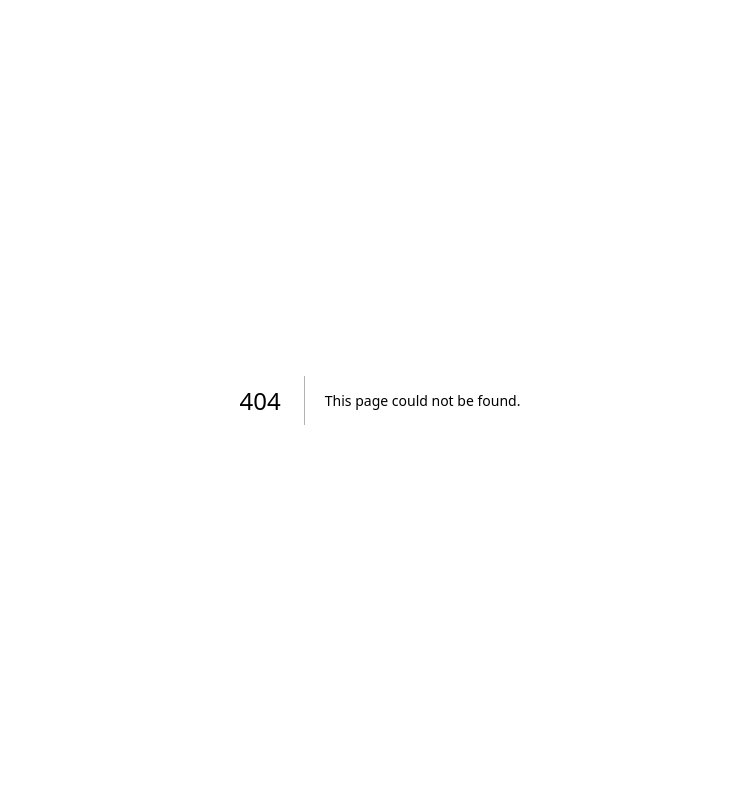
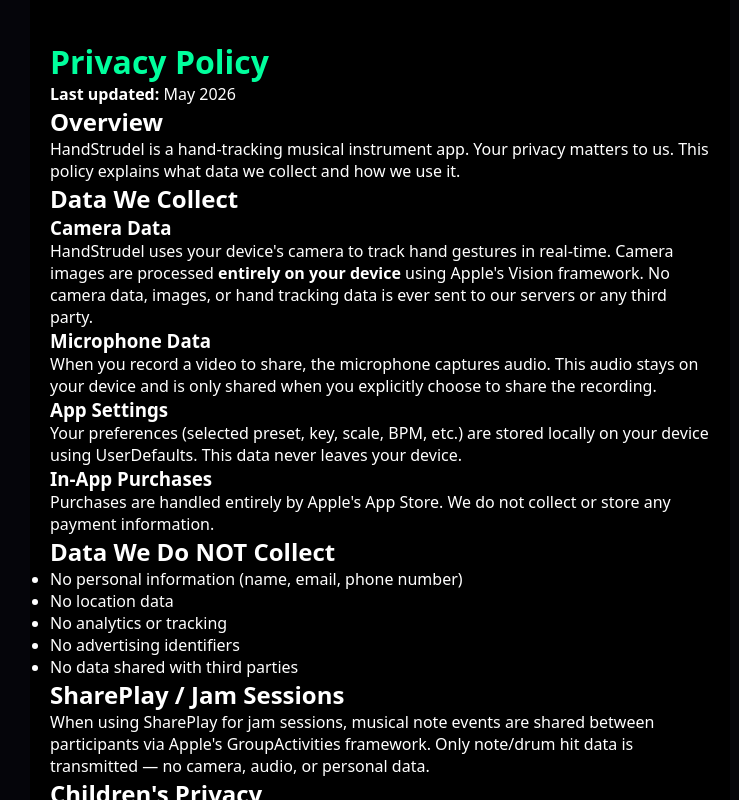
Before and after one commit to khalildh/handstrudel, a Next.js app: page /privacy in a window 1280 px wide. Before the commit this address had no page. Shown: the whole page, without its empty margins (260-999 px from the left). Built offline with nearby package versions, Linux system fonts and the light colour scheme.

Commit message:
Add privacy policy, support page, bump build to 4 for App Store
- Privacy policy at handstrudel.com/privacy
- Support page at handstrudel.com/support
- Build 4 uploaded to App Store Connect
- Deployed website to Vercel

Co-Authored-By: Claude Opus 4.6 (1M context) <noreply@anthropic.com>

```diff
--- /dev/null
+++ b/src/app/privacy/page.tsx
@@ -0,0 +1,45 @@
+export default function Privacy() {
+  return (
+    <div style={{ maxWidth: 700, margin: '0 auto', padding: '40px 20px', fontFamily: 'system-ui', color: '#fff', background: '#000', minHeight: '100vh' }}>
+      <h1 style={{ color: '#00ff9d' }}>Privacy Policy</h1>
+      <p><strong>Last updated:</strong> May 2026</p>
+
+      <h2>Overview</h2>
+      <p>HandStrudel is a hand-tracking musical instrument app. Your privacy matters to us. This policy explains what data we collect and how we use it.</p>
+
+      <h2>Data We Collect</h2>
+      <h3>Camera Data</h3>
+      <p>HandStrudel uses your device&apos;s camera to track hand gestures in real-time. Camera images are processed <strong>entirely on your device</strong> using Apple&apos;s Vision framework. No camera data, images, or hand tracking data is ever sent to our servers or any third party.</p>
+
+      <h3>Microphone Data</h3>
+      <p>When you record a video to share, the microphone captures audio. This audio stays on your device and is only shared when you explicitly choose to share the recording.</p>
+
+      <h3>App Settings</h3>
+      <p>Your preferences (selected preset, key, scale, BPM, etc.) are stored locally on your device using UserDefaults. This data never leaves your device.</p>
+
+      <h3>In-App Purchases</h3>
+      <p>Purchases are handled entirely by Apple&apos;s App Store. We do not collect or store any payment information.</p>
+
+      <h2>Data We Do NOT Collect</h2>
+      <ul>
+        <li>No personal information (name, email, phone number)</li>
+        <li>No location data</li>
+        <li>No analytics or tracking</li>
+        <li>No advertising identifiers</li>
+        <li>No data shared with third parties</li>
+      </ul>
+
+      <h2>SharePlay / Jam Sessions</h2>
+      <p>When using SharePlay for jam sessions, musical note events are shared between participants via Apple&apos;s GroupActivities framework. Only note/drum hit data is transmitted — no camera, audio, or personal data.</p>
+
+      <h2>Children&apos;s Privacy</h2>
+      <p>HandStrudel does not knowingly collect any personal information from children under 13.</p>
+
+      <h2>Changes</h2>
+      <p>We may update this policy from time to time. Changes will be posted on this page.</p>
+
+      <h2>Contact</h2>
+      <p>Questions? Email us at <a href="mailto:support@handstrudel.com" style={{ color: '#00ff9d' }}>support@handstrudel.com</a></p>
+    </div>
+  );
+}
```
Also changed, not shown: src/app/support/page.tsx (added, +38 -0 lines), 3 other files (tests, documents, lock files or other folders).
